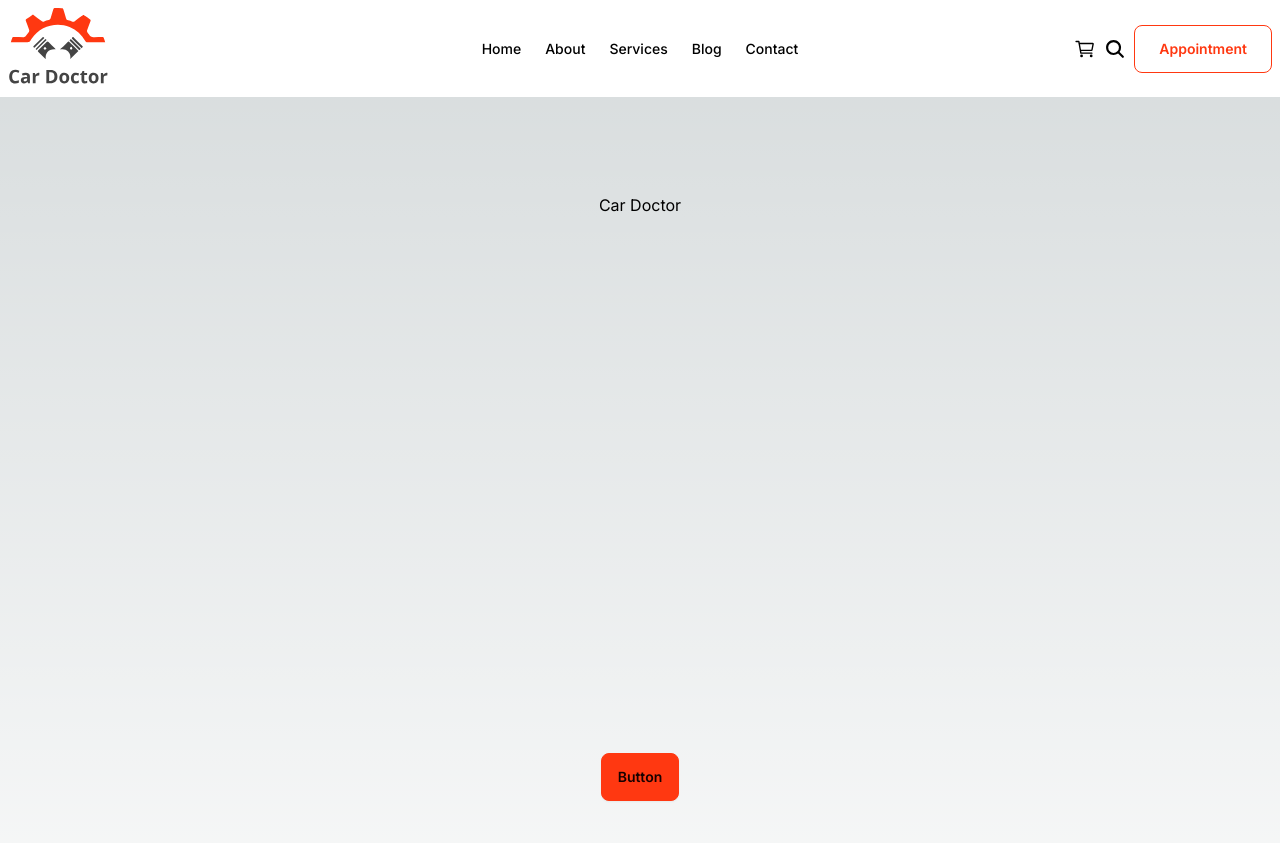
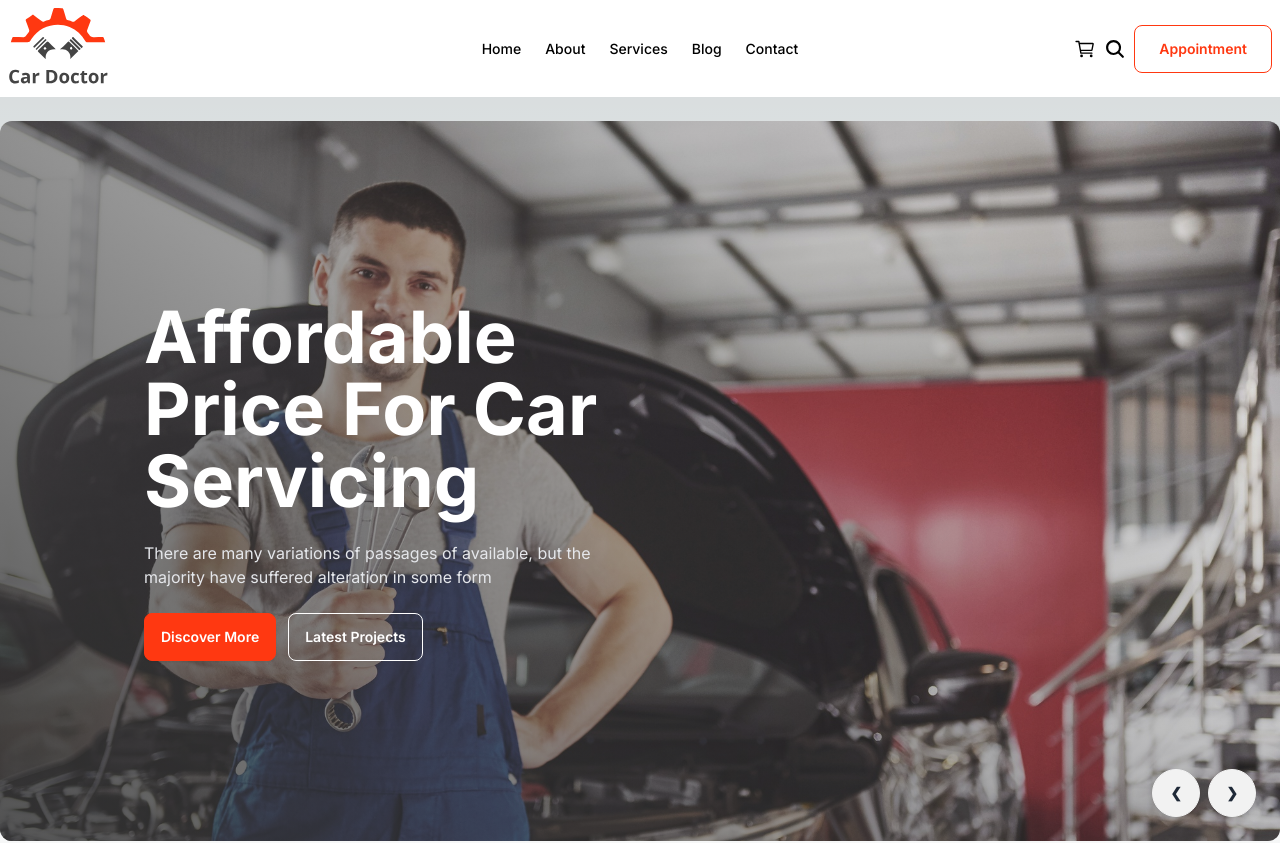
Before and after one commit to MahidunNobi/car-doctor-pro-nextjs, a Next.js app: page / in a window 1280 px wide. Shown: the top 843 px of the page. Built offline with nearby package versions, Linux system fonts and the light colour scheme.

Commit message:
Add: Banner

```diff
--- a/src/app/layout.js
+++ b/src/app/layout.js
@@ -8,8 +8,8 @@ import Footer from "@/componants/shared/Footer";
 const inter = Inter({ subsets: ["latin"] });
 
 export const metadata = {
-  title: "Create Next App",
-  description: "Generated by create next app",
+  title: "Car Doctor",
+  description: "A car repearing shop.",
 };
 
 export default function RootLayout({ children }) {
--- a/src/app/page.js
+++ b/src/app/page.js
@@ -1,8 +1,9 @@
+import Banner from "@/componants/Home/Banner/Banner";
+
 export default function Home() {
   return (
-    <main className="flex min-h-screen flex-col items-center justify-between p-24">
-      Car Doctor
-      <button className="btn btn-primary">Button</button>
+    <main className="">
+        <Banner />
     </main>
   );
 }
--- /dev/null
+++ b/src/componants/Home/Banner/Banner.jsx
@@ -0,0 +1,71 @@
+import React from "react";
+
+const Banner = () => {
+  return (
+    <div className="container mx-auto my-6">
+    <div className="carousel w-full rounded-xl overflow-hidden h-[90vh]">
+      {banner.map((item, i)=> (
+        <div
+        key={i}
+        style={{
+          backgroundImage:
+            `linear-gradient(45deg, #343434d6, #ffffff00), url(/assets/images/banner/${item.image})`,
+        }}
+        id={`slide${i+1}`}
+        className="carousel-item relative w-full bg-top bg-no-repeat bg-cover"
+      >
+        <div className="flex flex-col justify-center p-4 md:pl-36 gap-6">
+            <h1 className="text-3xl md:text-7xl max-w-[460px] font-bold text-white leading-tight"> {item.title}</h1>
+            <p className="text-gray-200 max-w-[500px] "> {item.desc} </p>
+            <div>
+                <button className="btn btn-primary mr-3">Discover More</button>
+                <button className="btn btn-outline border-white text-white hover:bg-primary hover:border-primary">Latest Projects</button>
+            </div>
+        </div>
+        <div className="absolute flex bottom-6 right-6 gap-2">
+          <a href={item.prev} className="btn btn-circle">
+            ❮
+          </a>
+          <a href={item.next} className="btn btn-circle">
+            ❯
+          </a>
+        </div>
+      </div>
+      ))}
+    </div>
+      </div>
+  );
+};
+
+const banner = [
+  {
+    title: "Affordable Price For Car Servicing",
+    desc: "There are many variations of passages of  available, but the majority have suffered alteration in some form",
+    next: "#slide2",
+    prev: "#slide4",
+    image: "1.jpg",
+  },
+  {
+    title: "Affordable Price For Car Servicing",
+    desc: "There are many variations of passages of  available, but the majority have suffered alteration in some form",
+    next: "#slide3",
+    prev: "#slide1",
+    image: "2.jpg",
+  },
+  {
+    title: "Affordable Price For Car Servicing",
+    desc: "There are many variations of passages of  available, but the majority have suffered alteration in some form",
+    next: "#slide4",
+    prev: "#slide2",
+    image: "3.jpg",
+  },
+  {
+    title: "Affordable Price For Car Servicing",
+    desc: "There are many variations of passages of  available, but the majority have suffered alteration in some form",
+    next: "#slide1",
+    prev: "#slide3",
+    image: "4.jpg",
+  },
+];
+
+export default Banner;
--- a/tailwind.config.js
+++ b/tailwind.config.js
@@ -22,11 +22,16 @@ module.exports = {
     themes: [
       {
         carDoctorTheme: {
+          ...require("daisyui/src/theming/themes")["light"],
           "primary": "#FF3811",
-          "secondary": "#f6d860",
-          "accent": "#37cdbe",
-          "neutral": "#3d4451",
-          "base-100": "#ffffff",
+          "secondary": "teal",
+
+          ".btn-primary": {
+            "color": "#fff"
+          },
+          ".btn-outline.btn-primary:hover": {
+            "color": "#fff"
+          }
         },
       },
       "dark",
```
